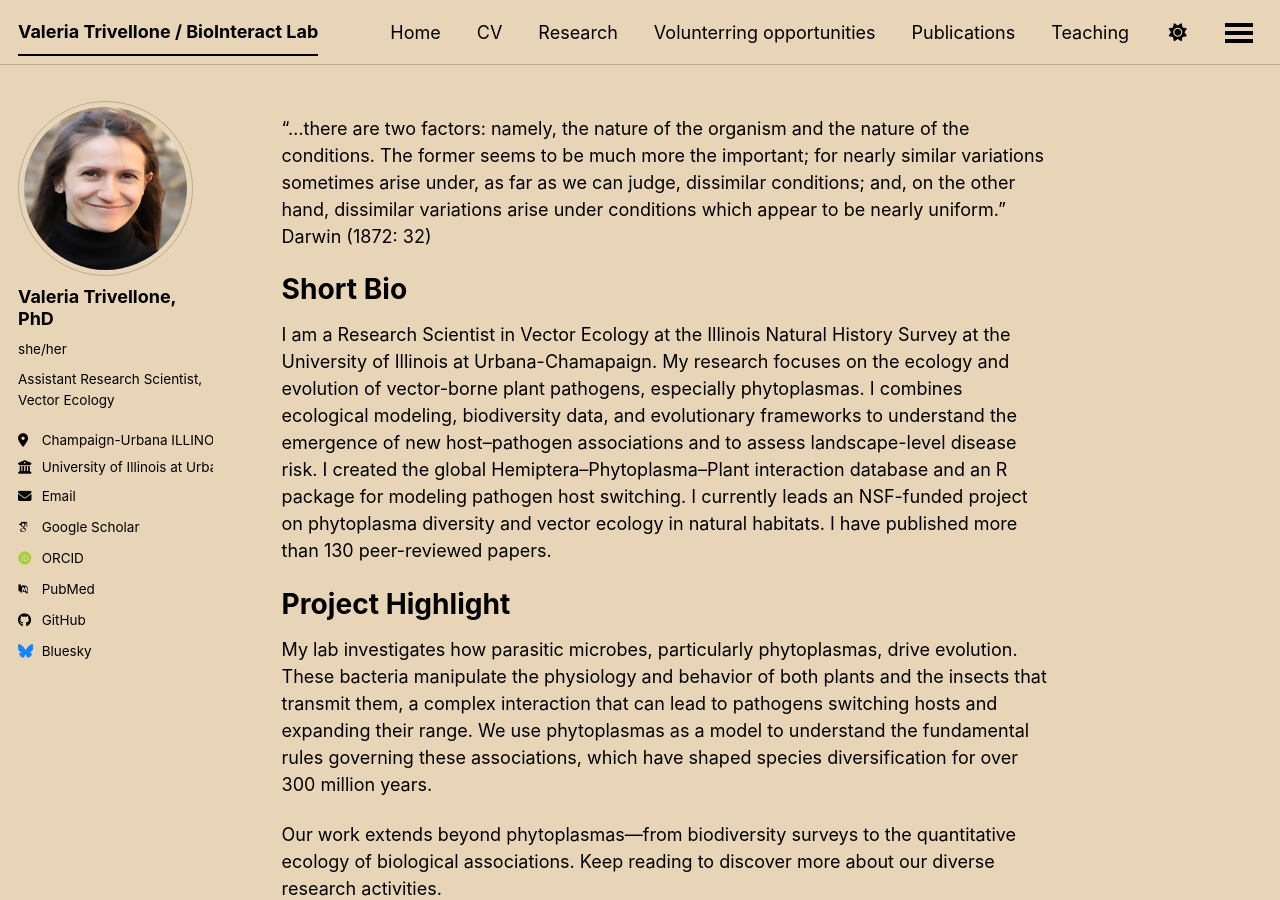
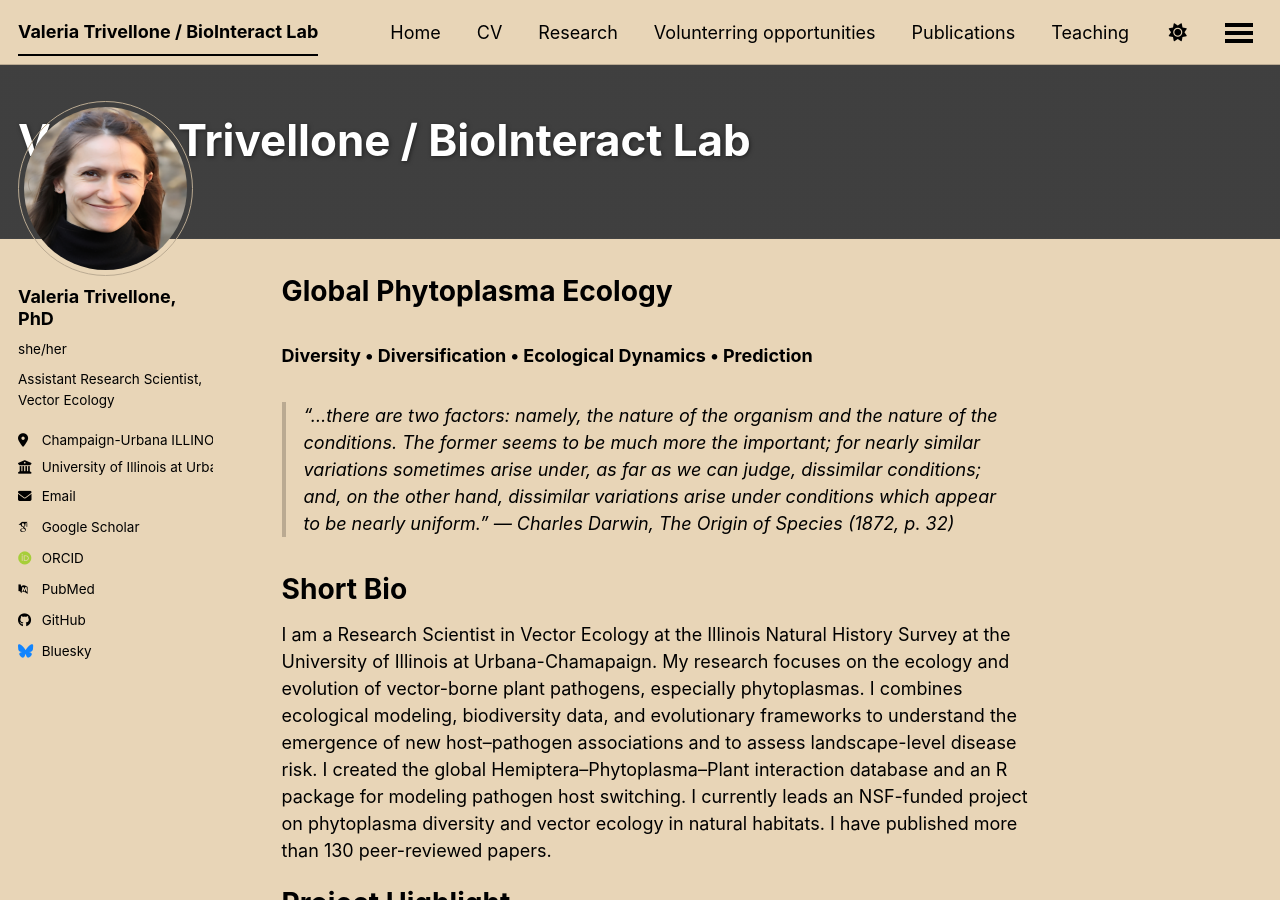
Before and after one commit to valeriatrivellone/valeriatrivellone.github.io, a Jekyll site: the page built from _pages/about.md, in a window 1280 px wide and 900 px high. Built offline with Jekyll 4.4.1, drawn with Linux system fonts in a browser that asks for light colours; some web fonts are replaced; a script bundle is joined from its source files by our own code; library files that are not in the unit come from our copies.

Commit message:
Update about.md

```diff
--- a/_pages/about.md
+++ b/_pages/about.md
@@ -1,18 +1,26 @@
 ---
+layout: single
 permalink: /
 title: ""
 author_profile: true
 redirect_from:
   - /about/
   - /about.html
+
+header:
+  overlay_image: /images/banner.jpg
+  overlay_filter: 0.6
 ---
 
-"...there are two factors: namely, the nature of the organism and the nature of
+# Global Phytoplasma Ecology
+### Diversity • Diversification • Ecological Dynamics • Prediction
+
+> *"...there are two factors: namely, the nature of the organism and the nature of
 the conditions. The former seems to be much more the important; for nearly
 similar variations sometimes arise under, as far as we can judge, dissimilar
 conditions; and, on the other hand, dissimilar variations arise under conditions
-which appear to be nearly uniform."
-Darwin (1872: 32)
+which appear to be nearly uniform."*
+> — Charles Darwin, *The Origin of Species* (1872, p. 32)
 
 Short Bio
 ======
```
